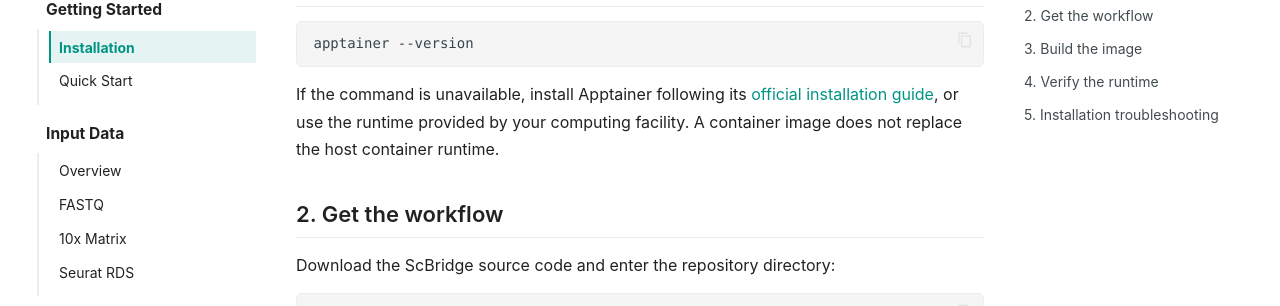
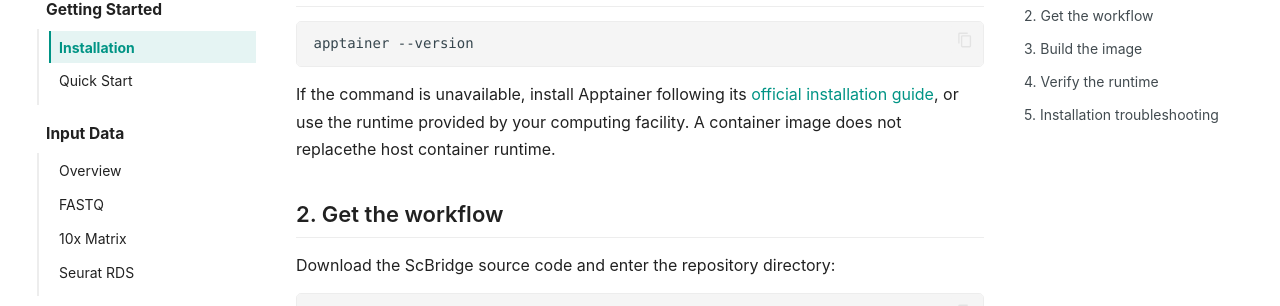
Before and after one commit to L-M0716/ScBridge, an MkDocs documentation site: the page built from documentation/docs/installation.md, in a window 1280 px wide and 900 px high, scrolled down 729 px. Shown: the part 176-482 px from the top of the window. Built offline with MkDocs 1.6.1 and Material for MkDocs 9.7.7, drawn with Linux system fonts in a browser that asks for light colours; comment, search, counter and statistics services are not loaded.

Commit message:
Update installation.md

```diff
--- a/documentation/docs/installation.md
+++ b/documentation/docs/installation.md
@@ -27,8 +27,8 @@ apptainer --version
 
 If the command is unavailable, install Apptainer following its
 [official installation guide](https://apptainer.org/docs/admin/latest/installation.html),
-or use the runtime provided by your computing facility. A container image does not replace
-the host container runtime.
+or use the runtime provided by your computing facility.
+A container image does not replacethe host container runtime.
 
 ## 2. Get the workflow
 
```
